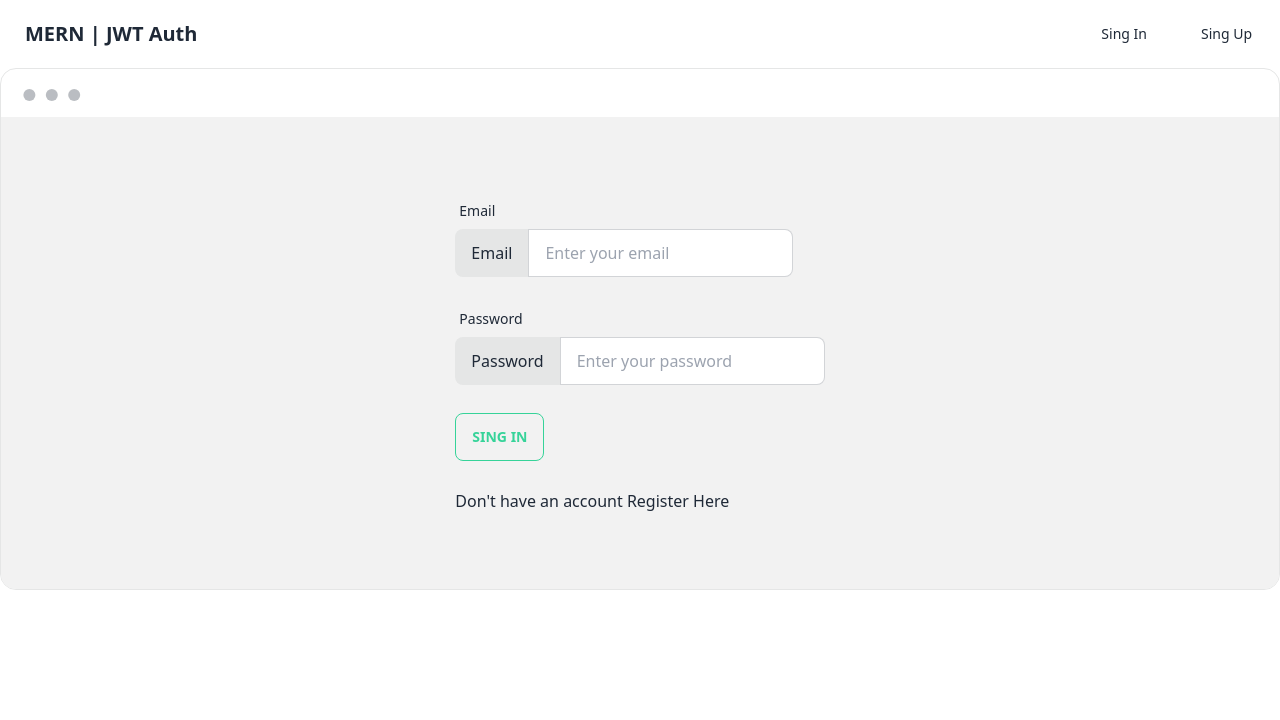
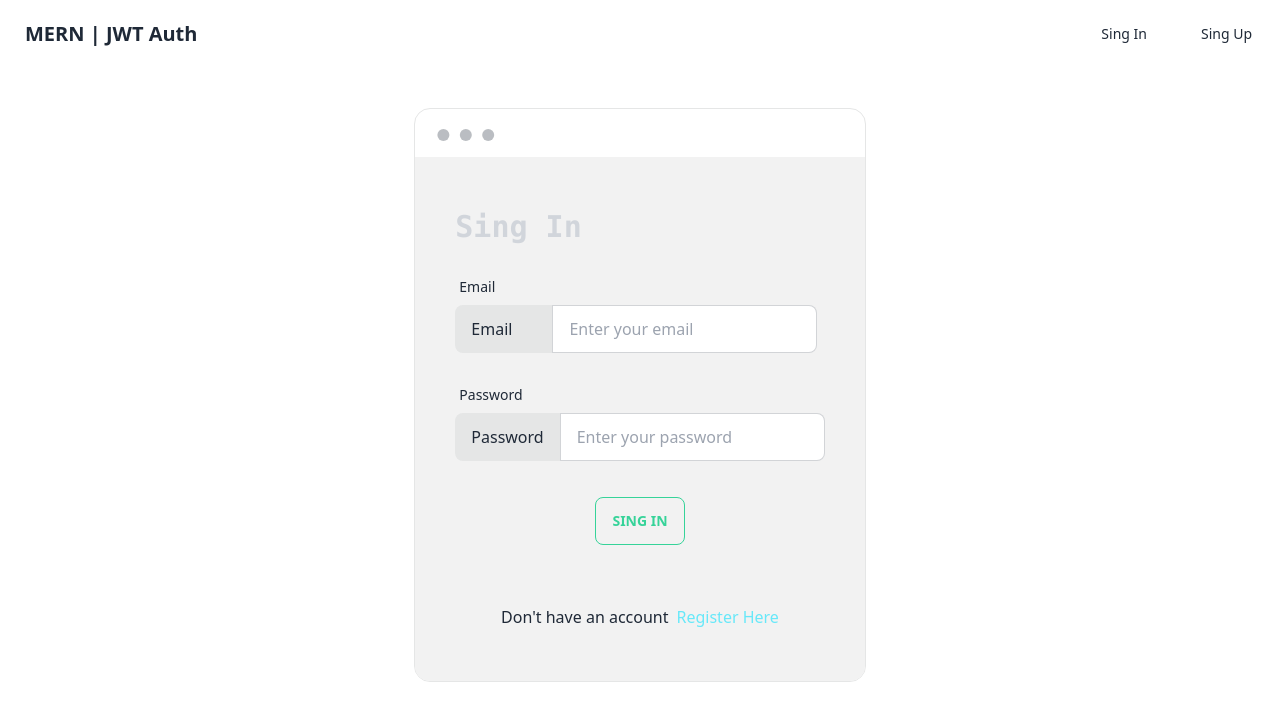
Before and after one commit to itscharukadeshan/MERN---JWT---auth, a React (Vite) app in the folder frontend/: page /login in a window 1280 px wide. Shown: the top 720 px of the page. Built offline with nearby package versions, Linux system fonts and the light colour scheme.

Commit message:
add styling to log in page

```diff
--- a/frontend/src/screesn/LoginScreen.jsx
+++ b/frontend/src/screesn/LoginScreen.jsx
@@ -15,15 +15,20 @@ function LoginScreen() {
     console.log("submit");
   };
   return (
-    <div className='mockup-window border border-base-300'>
-      <div className='flex justify-center px-4 py-16 bg-base-200'>
+    <div className='flex justify-center p-10'>
+      <div className='mockup-window border border-base-300 w-fit'>
+        <div className='flex justify-center p-10 bg-base-200'>
           <form onSubmit={submitHandler}>
+            <h3 className=' text-3xl font-mono font-bold text-gray-300 py-3 '>
+              Sing In
+            </h3>
+
             <div className='form-control py-3'>
               <label className='label'>
                 <span className='label-text'>Email</span>
               </label>
               <label className='input-group'>
-              <span>Email</span>
+                <span className='pr-10'>Email</span>
                 <input
                   type='email'
                   placeholder='Enter your email'
@@ -52,16 +57,20 @@ function LoginScreen() {
                 />
               </label>
             </div>
-          <div className='py-4'>
+            <div className='py-6 flex justify-center'>
               <button type='submit' className='btn btn-outline btn-success'>
                 Sing In
               </button>
             </div>
 
-          <p className='py-3'>
-            Don't have an account <Link to={"/register"}>Register Here</Link>
+            <p className='py-3 flex justify-center pt-9'>
+              Don't have an account
+              <Link className='text-cyan-300 pl-2' to={"/register"}>
+                Register Here
+              </Link>
             </p>
           </form>
+        </div>
       </div>
     </div>
   );
```
Lines whose indentation alone changed are shown as unchanged.
